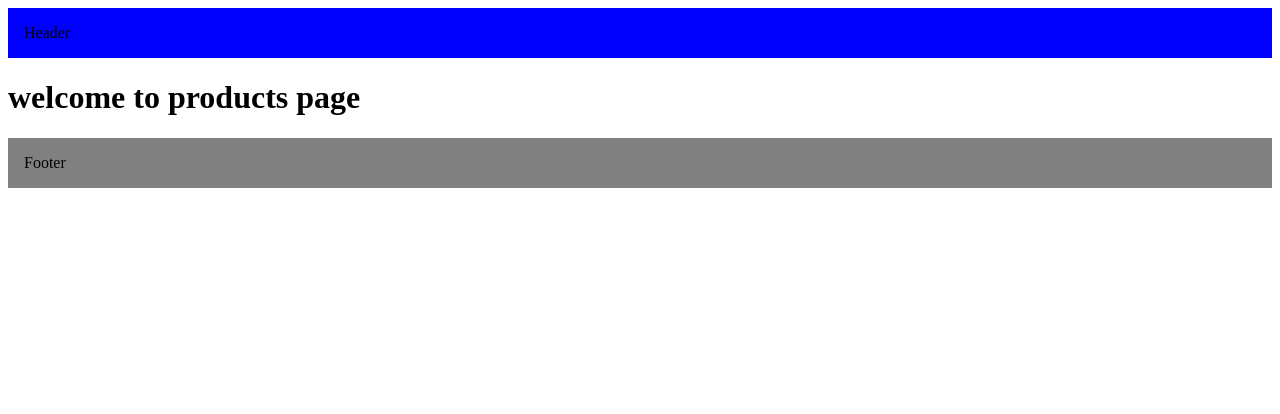
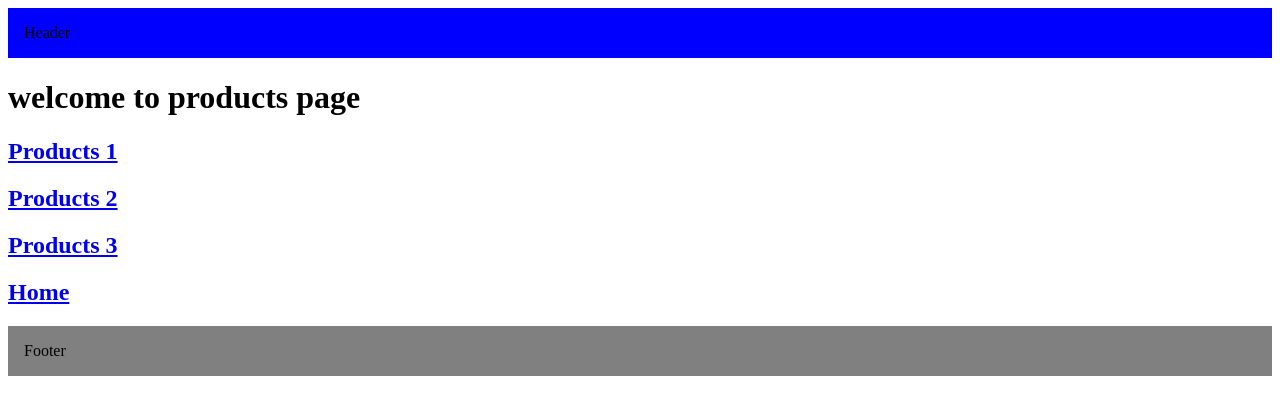
Before and after one commit to Muhammadali7866/nextJs-learning, a Next.js app: page /products in a window 1280 px wide. Shown: the top 414 px of the page. Built offline with nearby package versions, Linux system fonts and the light colour scheme.

Commit message:
19-Link componenet navigation

```diff
--- a/app/products/page.tsx
+++ b/app/products/page.tsx
@@ -1,3 +1,23 @@
+import Link from "next/link";
+
 export default function Products() {
-  return <h1>welcome to products page</h1>;
+  return (
+    <>
+      <h1>welcome to products page</h1>
+      <h2>
+        <Link href="/products/1">Products 1</Link>
+      </h2>
+      <h2>
+        <Link href="/products/2">Products 2</Link>
+      </h2>
+      <h2>
+        <Link href="/products/3" replace>
+          Products 3
+        </Link>
+      </h2>
+      <h2>
+        <Link href="/">Home</Link>
+      </h2>
+    </>
+  );
 }
```
Also changed, not shown: app/page.tsx (+13 -1 lines).
